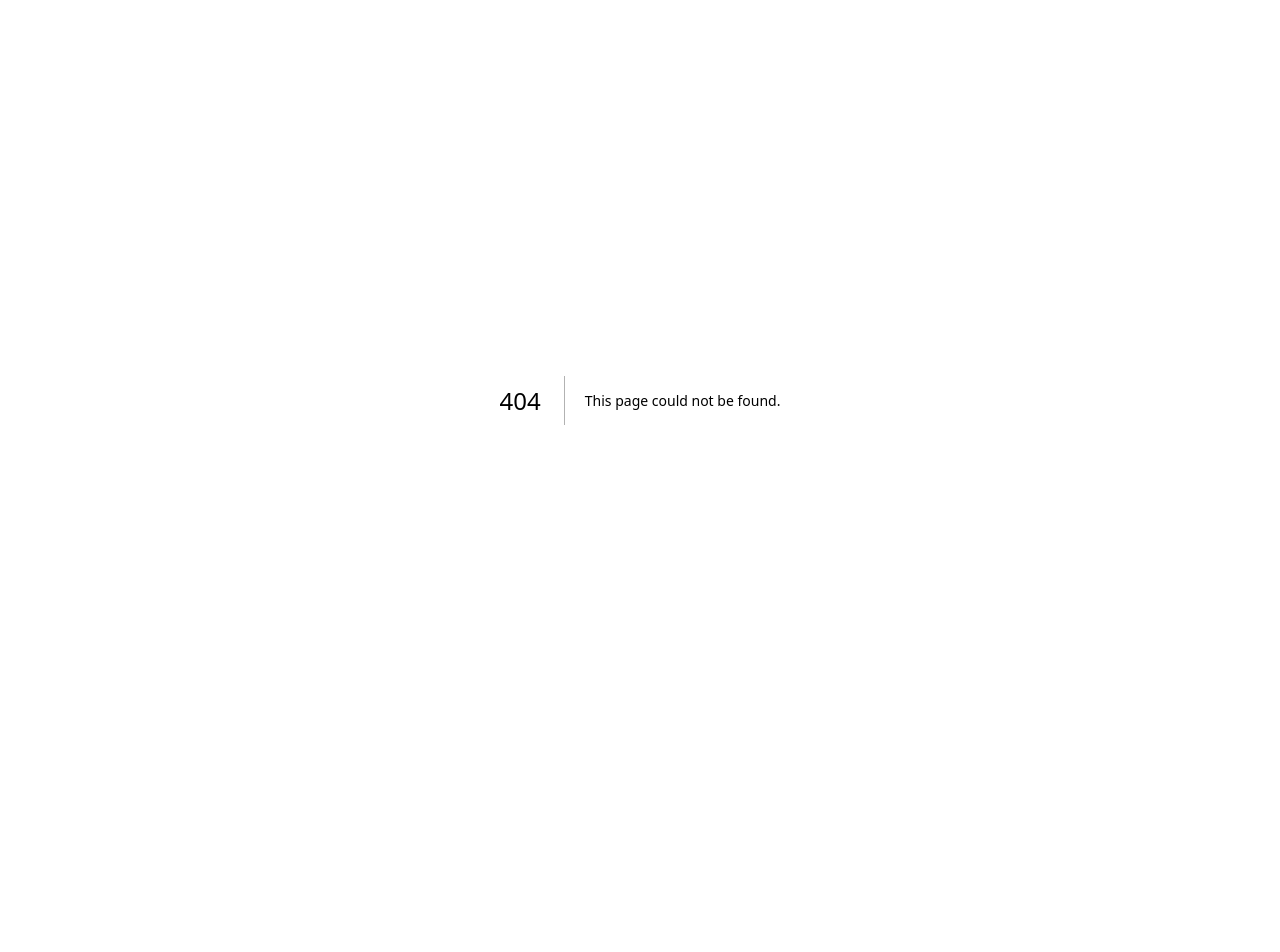
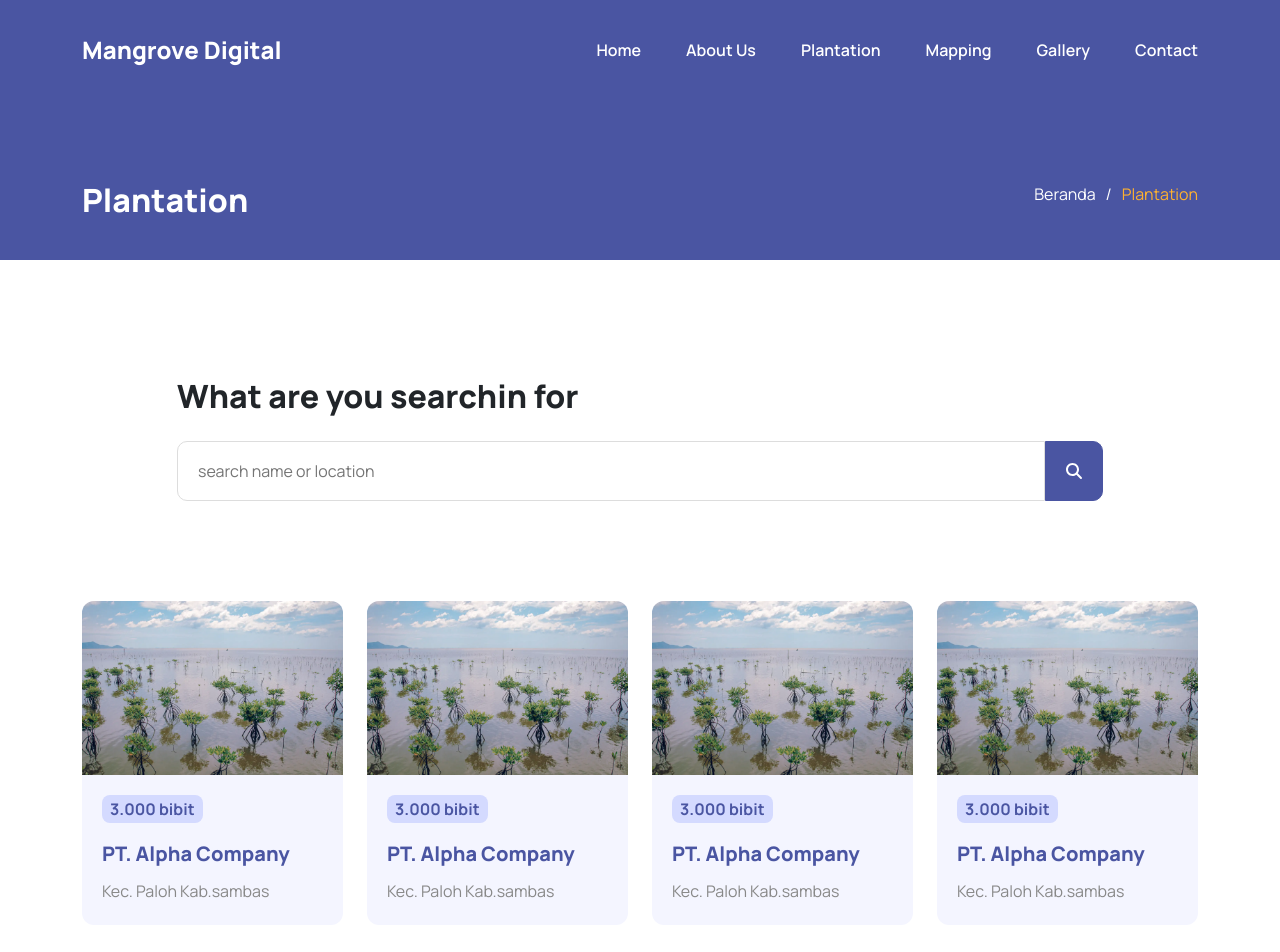
Before and after one commit to deniprobow/web-mangrove-digital-id, a Next.js app: page /plantation in a window 1280 px wide. Before the commit this address had no page. Shown: the top 952 px of the page. Before the commit the page ends 800 px from the top, so only its background shows below. Built offline with nearby package versions, Linux system fonts and the light colour scheme.

Commit message:
halaman plantation

```diff
--- /dev/null
+++ b/components/CardProduct.tsx
@@ -0,0 +1,22 @@
+import Link from "next/link"
+
+interface CardProductProps {
+    metaLabel : string,
+    title : string,
+    urlLink : string,
+    metaCaption : string,
+    img : string
+}
+
+export const CardProduct = ({metaLabel, title, urlLink, metaCaption, img, ...props}:CardProductProps) => {
+    return (
+        <div className="card-product">
+            <img src={`${img}`} alt="" />
+            <div className="card-product--text">
+                <label className="label label__main">{metaLabel}</label>
+                <Link href={`${urlLink}`}>{title}</Link>
+                <span>{metaCaption}</span>
+            </div>
+        </div>
+    )
+}
--- a/components/Header.tsx
+++ b/components/Header.tsx
@@ -1,4 +1,4 @@
-import Link from "next/link";
+import Link from "next/link"
 import { useState, useEffect } from 'react'
 
 export const Header = () => {
@@ -35,7 +35,7 @@ export const Header = () => {
                     <ul>
                         <li><Link href="/">Home</Link></li>
                         <li><Link href="/">About Us</Link></li>
-                        <li><Link href="/">Plantation</Link></li>
+                        <li><Link href="/plantation">Plantation</Link></li>
                         <li><Link href="/">Mapping</Link></li>
                         <li><Link href="/">Gallery</Link></li>
                         <li><Link href="/">Contact</Link></li>
--- a/pages/_app.tsx
+++ b/pages/_app.tsx
@@ -2,6 +2,8 @@ import { AppProps } from 'next/app'
 import Head from 'next/head'
 import 'bootstrap/dist/css/bootstrap.min.css'
 import '@/styles/scss/style.scss'
+import { Header } from '@/components/Header'
+import { Footer } from '@/components/Footer'
 
 
 function App({ Component }: AppProps) {
@@ -10,7 +12,9 @@ function App({ Component }: AppProps) {
             <Head>
                 <meta name="viewport" content="width=device-width, initial-scale=1" />
             </Head>
+            <Header />
             <Component />
+            <Footer />
         </>
     )
 
--- /dev/null
+++ b/pages/plantation/index.tsx
@@ -0,0 +1,73 @@
+import Link from "next/link"
+import { FontAwesomeIcon } from '@fortawesome/react-fontawesome'
+import { faSearch } from "@fortawesome/free-solid-svg-icons"
+import { CardProduct } from "@/components/CardProduct"
+
+export default function Plantation() {
+    return (
+        <>
+            <div className="breadcrumb">
+                <div className="container">
+                    <h2>Plantation</h2>
+                    <ul>
+                        <li><Link href="/">Beranda</Link></li>
+                        <li className="active"><Link href="/plantation">Plantation</Link></li>
+                    </ul>
+                </div>
+            </div>
+            <main className="main-wrapper">
+                <div className="container">
+                    <div className="row">
+                        <div className="col-lg-10 offset-lg-1">
+                            <form action="" className="form-search">
+                                <h2 className="mb-4">What are you searchin for</h2>
+                                <div className="form-search--input-group">
+                                    <input type="text" placeholder="search name or location" />
+                                    <button type="submit"><FontAwesomeIcon icon = {faSearch} /></button>
+                                </div>
+                            </form>
+                        </div>
+                    </div>
+                    <div className="row">
+                        <div className="mb-4 col-sm-6 col-lg-4 col-xl-3">
+                            <CardProduct
+                                metaLabel = "3.000 bibit"
+                                title = "PT. Alpha Company"
+                                urlLink = "/"
+                                metaCaption = "Kec. Paloh Kab.sambas"
+                                img = "/img/index/bg-hero-banner.webp"
+                            />
+                        </div>
+                        <div className="mb-4 col-sm-6 col-lg-4 col-xl-3">
+                            <CardProduct
+                                metaLabel = "3.000 bibit"
+                                title = "PT. Alpha Company"
+                                urlLink = "/"
+                                metaCaption = "Kec. Paloh Kab.sambas"
+                                img = "/img/index/bg-hero-banner.webp"
+                            />
+                        </div>
+                        <div className="mb-4 col-sm-6 col-lg-4 col-xl-3">
+                            <CardProduct
+                                metaLabel = "3.000 bibit"
+                                title = "PT. Alpha Company"
+                                urlLink = "/"
+                                metaCaption = "Kec. Paloh Kab.sambas"
+                                img = "/img/index/bg-hero-banner.webp"
+                            />
+                        </div>
+                        <div className="mb-4 col-sm-6 col-lg-4 col-xl-3">
+                            <CardProduct
+                                metaLabel = "3.000 bibit"
+                                title = "PT. Alpha Company"
+                                urlLink = "/"
+                                metaCaption = "Kec. Paloh Kab.sambas"
+                                img = "/img/index/bg-hero-banner.webp"
+                            />
+                        </div>
+                    </div>
+                </div>
+            </main>
+        </>
+    )
+}
--- /dev/null
+++ b/pages/plantation/style/_plantation.scss
@@ -0,0 +1,42 @@
+.form-search {
+    display: block;
+    margin-bottom: 100px;
+}
+
+.form-search--input-group {
+    display: flex;
+
+    > input {
+        width: 100%;
+        border: 1px solid #ddd;
+        border-radius: 10px 0 0 10px;
+        padding: 15px 20px;
+        transition: .35s ease-in-out;
+
+        &:focus {
+            outline: none;
+            border-color: $primary-color;
+        }
+    }
+
+    > button {
+        flex-shrink: 0;
+        padding: 0 20px;
+        border-radius: 0 10px 10px 0;
+        border: 1px solid $primary-color;
+        background-color: $primary-color;
+        color: #fff;
+        outline: none;
+        transition: .35s ease-in-out;
+
+        &:hover {
+            background-color: darken($primary-color, 5%);
+        }
+    }
+}
+
+@media (max-width: 575px) {
+    .form-search {
+        margin-bottom: 80px;
+    }
+}
--- a/styles/scss/layout/_layout.scss
+++ b/styles/scss/layout/_layout.scss
@@ -9,3 +9,13 @@ section {
         }
     }
 }
+
+.main-wrapper {
+    padding: 100px 0;
+}
+
+@media (max-width: 575px) {
+    .main-wrapper {
+        padding: 50px 0;
+    }
+}
--- /dev/null
+++ b/styles/scss/module/_breadcrumb.scss
@@ -0,0 +1,48 @@
+.breadcrumb {
+    background-color: $primary-color;
+    padding: 180px 0 30px 0;
+    color: #fff;
+
+    > .container {
+        display: flex;
+        justify-content: space-between;
+
+        > ul {
+            padding-left: 0;
+            margin-bottom: 0;
+            display: flex;
+            list-style: none;
+
+            > li {
+                > a {
+                    color: #fff;
+                    text-decoration: none;
+                }
+
+                &.active {
+                    > a {
+                        color: $accent-color;
+                    }
+                }
+
+                &:after {
+                    content: '/';
+                    display: inline-block;
+                    margin: 0 10px;
+                }
+
+                &:last-child {
+                    &:after {
+                        display: none;
+                    }
+                }
+            }
+        }
+    }
+}
+
+@media (max-width: 575px) {
+    .breadcrumb {
+        padding-top: 150px;
+    }
+}
--- /dev/null
+++ b/styles/scss/module/_card-product.scss
@@ -0,0 +1,32 @@
+.card-product {
+    border-radius: 12px;
+    overflow: hidden;
+    background-color: $bg-section-grey;
+
+    > img {
+        width: 100%;
+    }
+}
+
+.card-product--text {
+    padding: 20px;
+    display: flex;
+    flex-direction: column;
+    gap: 10px;
+
+    > .label {
+        margin-bottom: 8px;
+    }
+
+    > a {
+        font-size: 1.25rem;
+        line-height: 1.3;
+        text-decoration: none;
+        font-weight: 800;
+        color: $primary-color;
+    }
+
+    > span {
+        color: #888;
+    }
+}
--- /dev/null
+++ b/styles/scss/module/_label.scss
@@ -0,0 +1,11 @@
+.label {
+    padding: 0 8px;
+    font-weight: 700;
+    align-self: flex-start;
+}
+
+.label__main {
+    background-color: #D4DAFF;
+    color: $primary-color;
+    border-radius: 8px;
+}
--- a/styles/scss/style.scss
+++ b/styles/scss/style.scss
@@ -6,5 +6,9 @@
 @import './module/typography';
 @import './module/card-service';
 @import './module/card-testimonial';
+@import './module/card-product';
+@import './module/breadcrumb';
+@import './module/label';
 @import '../../pages/index/style/index';
+@import '../../pages/plantation/style/plantation';
 @import './module/footer';
```
Also changed, not shown: pages/index.tsx (+4 -9 lines).
